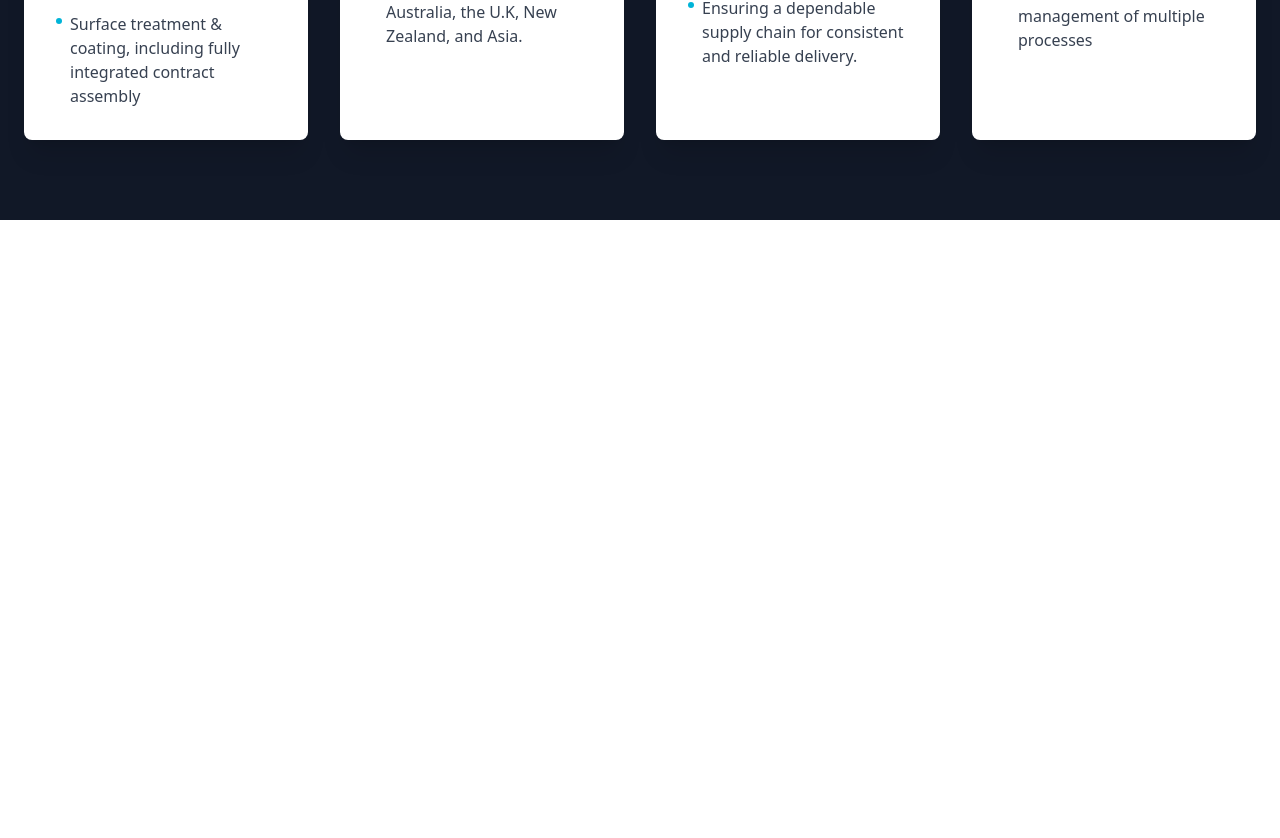
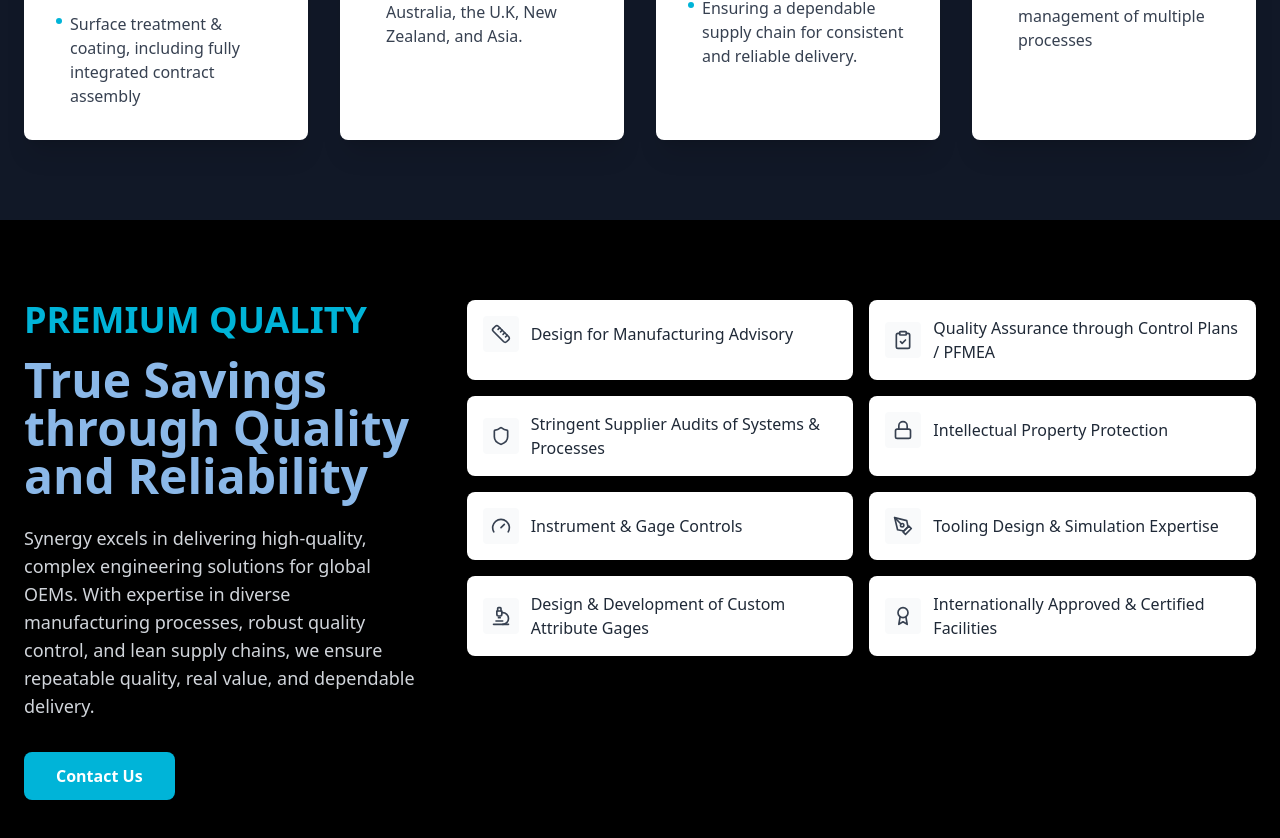
Before and after one commit to ApoorvaA5/2ygernys, a React (Vite) app: page / in a window 1280 px wide. Shown: the part 1949-2787 px from the top of the page. Before the commit the page ends 2169 px from the top, so only its background shows below. Built offline with nearby package versions, Linux system fonts and the light colour scheme.

Commit message:
added PremiumQuality

```diff
--- /dev/null
+++ b/src/components/PremiumQuality.tsx
@@ -0,0 +1,93 @@
+import React from 'react';
+import { Shield, Ruler, ClipboardCheck, Lock, Gauge, PenTool as Tools, Microscope, Award } from 'lucide-react';
+import { Link } from 'react-router-dom';
+
+const features = [
+  {
+    icon: Ruler,
+    title: "Design for Manufacturing Advisory"
+  },
+  {
+    icon: ClipboardCheck,
+    title: "Quality Assurance through Control Plans / PFMEA"
+  },
+  {
+    icon: Shield,
+    title: "Stringent Supplier Audits of Systems & Processes"
+  },
+  {
+    icon: Lock,
+    title: "Intellectual Property Protection"
+  },
+  {
+    icon: Gauge,
+    title: "Instrument & Gage Controls"
+  },
+  {
+    icon: Tools,
+    title: "Tooling Design & Simulation Expertise"
+  },
+  {
+    icon: Microscope,
+    title: "Design & Development of Custom Attribute Gages"
+  },
+  {
+    icon: Award,
+    title: "Internationally Approved & Certified Facilities"
+  }
+];
+
+const PremiumQuality = () => {
+  return (
+    <div className="bg-black text-white py-20">
+      <div className="max-w-7xl mx-auto px-6">
+        <div className="flex flex-col lg:flex-row gap-12">
+          {/* Left Content Section */}
+          <div className="lg:w-1/3">
+            <h2 className="text-[#00B4D8] text-4xl font-bold mb-4">
+              PREMIUM QUALITY
+            </h2>
+            <h3 className="text-4xl md:text-5xl font-bold mb-6 text-[#8BB8E8]">
+              True Savings through Quality<br />and Reliability
+            </h3>
+            <p className="text-lg text-gray-300 mb-8">
+              Synergy excels in delivering high-quality, complex engineering solutions for global OEMs.
+              With expertise in diverse manufacturing processes, robust quality control, and lean supply chains,
+              we ensure repeatable quality, real value, and dependable delivery.
+            </p>
+            <Link
+              to="/contact"
+              className="inline-block bg-[#00B4D8] text-white px-8 py-3 rounded-lg font-semibold
+                       hover:bg-[#0096B4] transition-colors duration-300"
+            >
+              Contact Us
+            </Link>
+          </div>
+
+          {/* Right Features Section */}
+          <div className="lg:w-2/3">
+            <div className="grid grid-cols-1 lg:grid-cols-2 gap-4">
+              {features.map((feature, index) => (
+                <div
+                  key={index}
+                  className="bg-white rounded-lg p-4 hover:shadow-lg transition-shadow duration-300"
+                >
+                  <div className="flex items-center space-x-3">
+                    <div className="p-2 bg-gray-50 rounded">
+                      <feature.icon className="w-5 h-5 text-gray-700" />
+                    </div>
+                    <h4 className="text-gray-800 font-medium">
+                      {feature.title}
+                    </h4>
+                  </div>
+                </div>
+              ))}
+            </div>
+          </div>
+        </div>
+      </div>
+    </div>
+  );
+};
+
+export default PremiumQuality;
--- a/src/pages/Home.tsx
+++ b/src/pages/Home.tsx
@@ -3,6 +3,7 @@
 import IndustrySwiper from '../components/IndustrySwiper';
 import GlobalPresence from '../components/GlobalPresence';
 import IntegratedManufacturing from '../components/IntegratedManufacturing';
+import PremiumQuality from '../components/PremiumQuality'
 
 const Home = () => {
   return (
@@ -12,6 +13,7 @@
           <IndustrySwiper />
           <GlobalPresence />
           <IntegratedManufacturing/>
+          <PremiumQuality/>
         </div>
   );
 };
```
